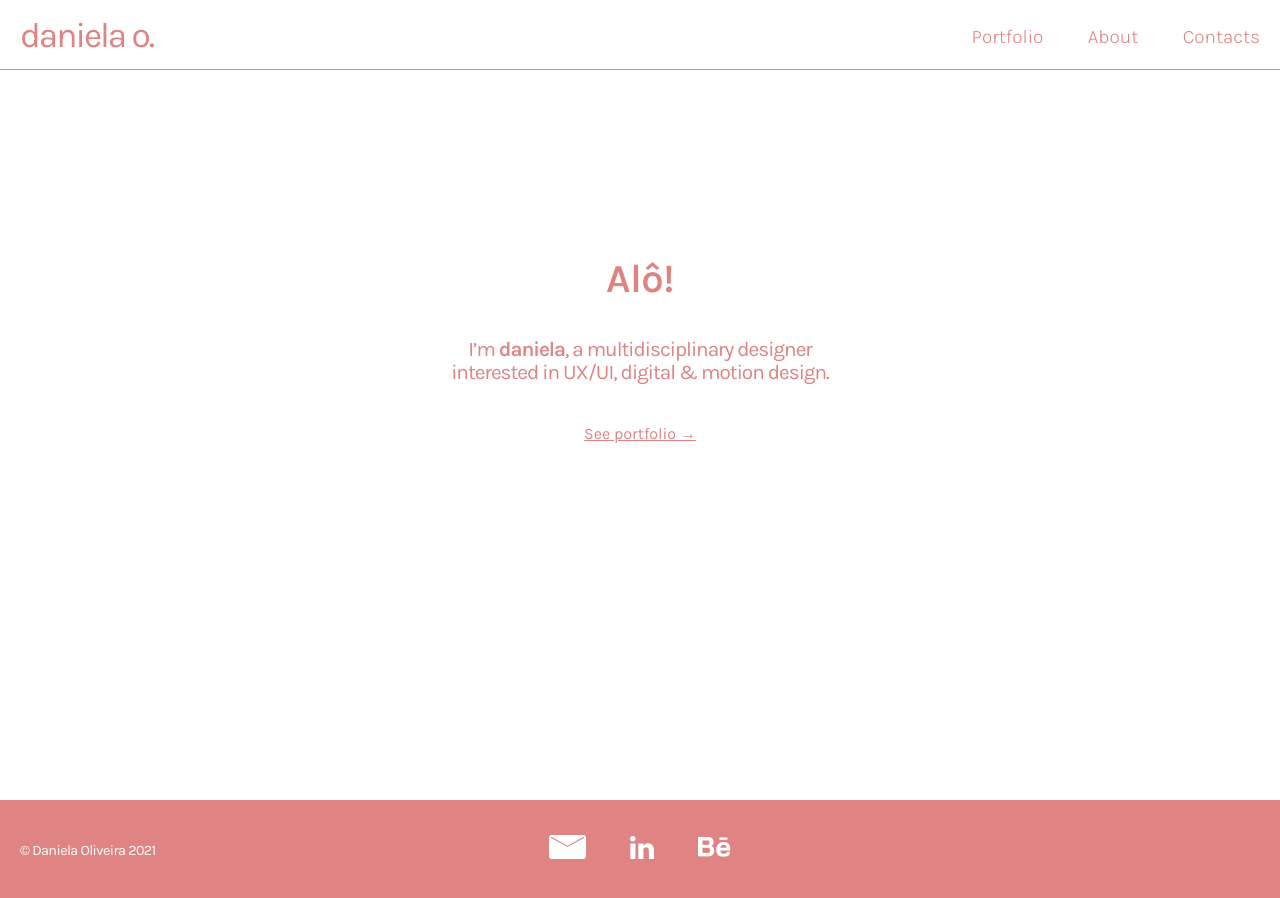
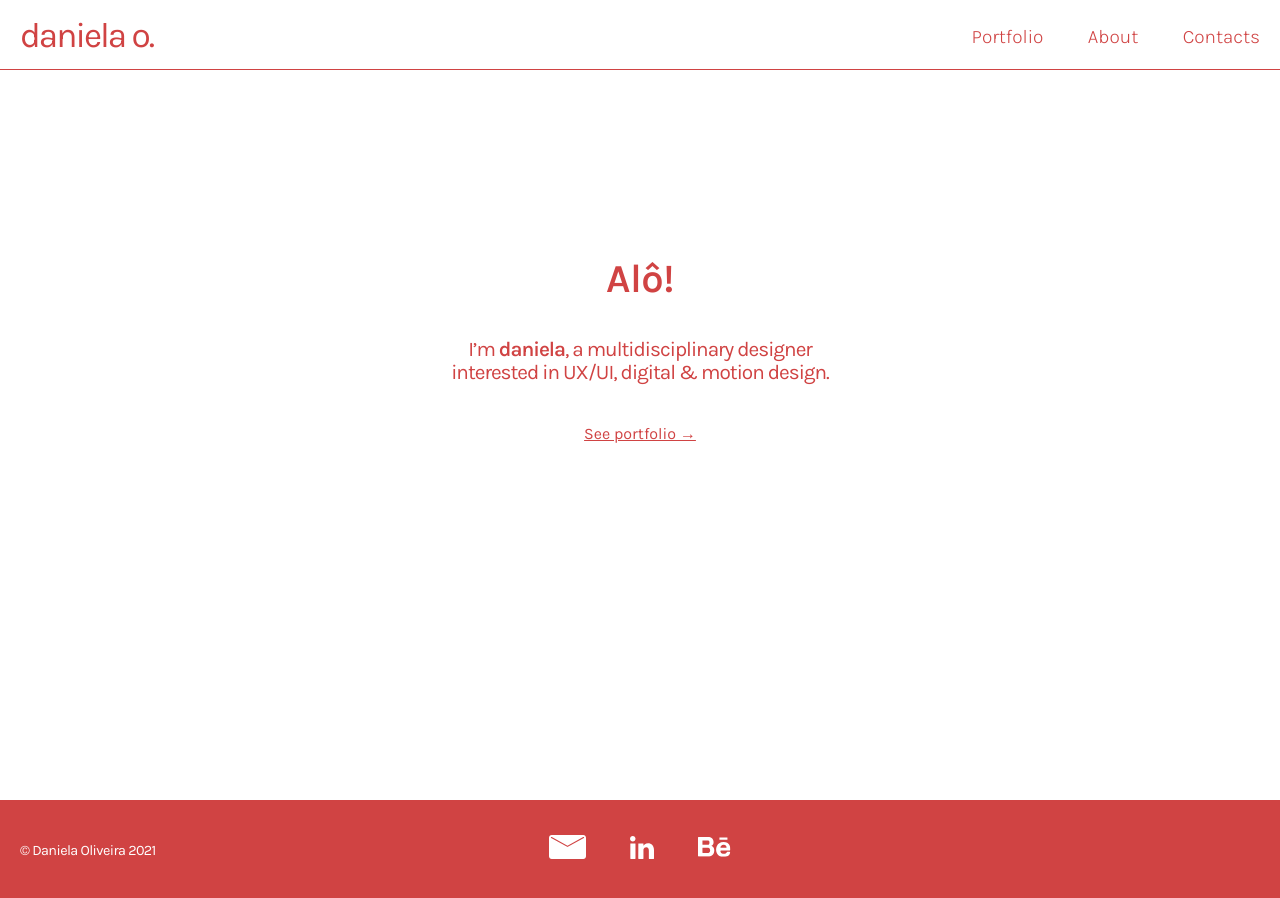
Before and after one commit to danielaloliv/project, a Jekyll site: the page built from index.html, in a window 1280 px wide. Built offline with Jekyll 4.4.1, drawn with Linux system fonts in a browser that asks for light colours.

Commit message:
primary color update to accessible

```diff
--- a/_sass/personalpage.scss
+++ b/_sass/personalpage.scss
@@ -9,7 +9,7 @@ $base-font-bold: 400;
 $base-font-extrabold: 600;
 $base-font-size: 16px;
 
-$color-primary: rgb(223, 131, 131);
+$color-primary: #D04343;
 $color-neutral-light: white;
 
 $page-width: 100%;
```
